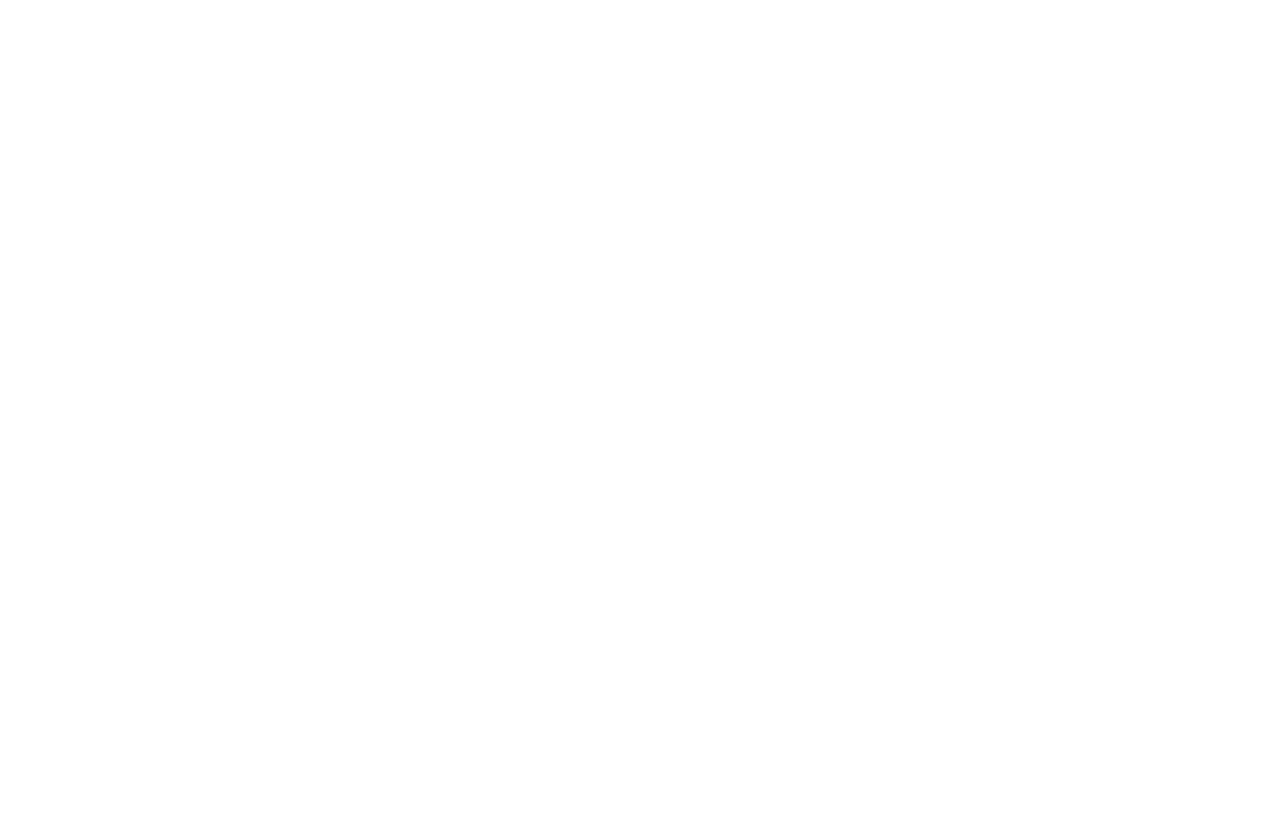
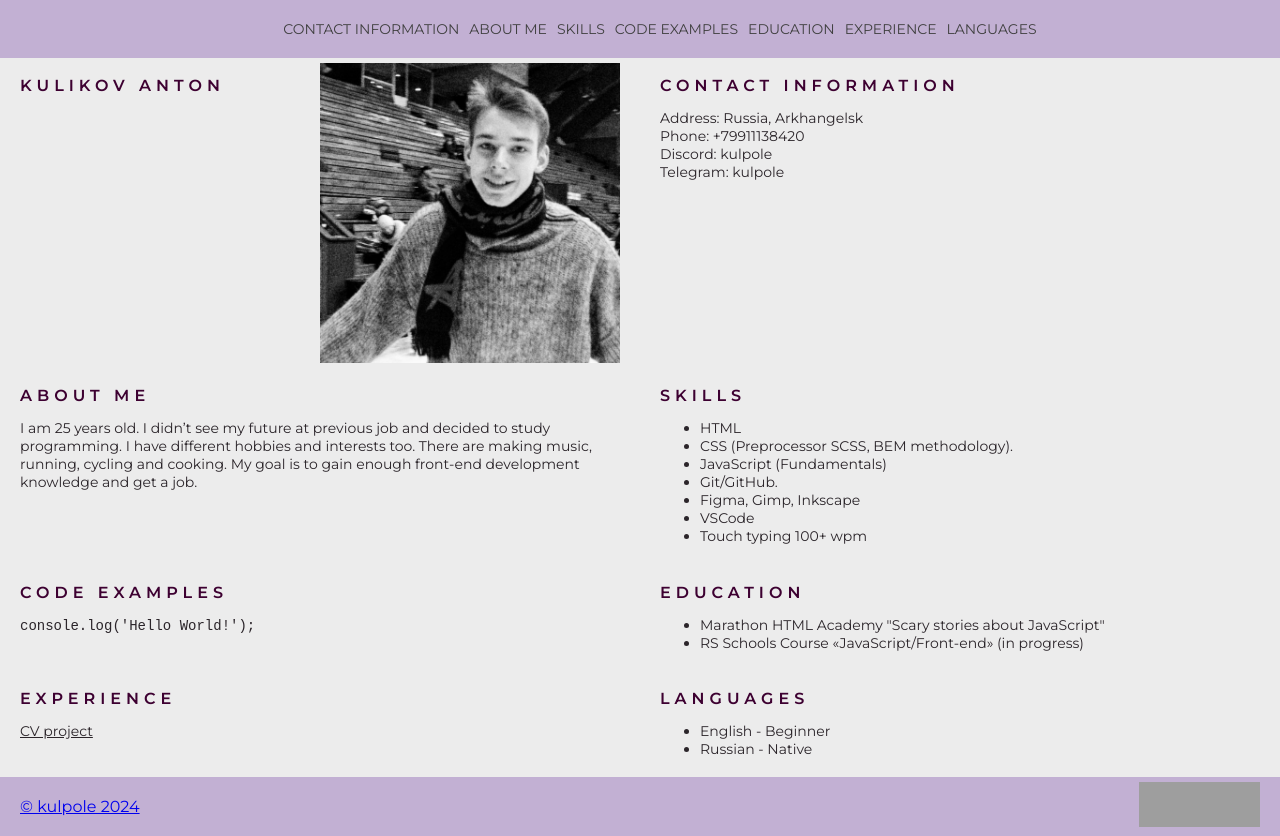
Before and after one commit to kulpole/rsschool-cv, a plain HTML site: page index.html in a window 1280 px wide. Before the commit the page ends 800 px from the top, so only its background shows below. Drawn offline with Linux system fonts and the light colour scheme; grey boxes are pictures that could not be loaded.

Commit message:
feat: add favicon image and layout

```diff
--- a/index.html
+++ b/index.html
@@ -1,8 +1,109 @@
 <!DOCTYPE html>
 <html lang="en">
+
 <head>
     <meta charset="UTF-8">
-    <title>Document</title>
+    <title>CV</title>
+    <link rel="stylesheet" href="style.css">
+    <link rel="icon" href="assets/img/favicon.ico">
+    <link rel="preconnect" href="https://fonts.googleapis.com">
+    <link rel="preconnect" href="https://fonts.gstatic.com" crossorigin>
+    <link
+        href="https://fonts.googleapis.com/css2?family=Montserrat:ital,wght@0,100..900;1,100..900&family=Roboto:ital,wght@0,100;0,300;0,400;0,500;0,700;0,900;1,100;1,300;1,400;1,500;1,700;1,900&display=swap"
+        rel="stylesheet">
 </head>
-<body></body>
+
+<body>
+    <header>
+        <div class="container">
+            <nav class="nav">
+                <ul class="nav_list">
+                    <li class="nav-item"><a href="#Contacts" class="nav-link">Contact Information</a></li>
+                    <li class="nav-item"><a href="#Summary" class="nav-link">About me</a></li>
+                    <li class="nav-item"><a href="#Skills" class="nav-link">Skills</a></li>
+                    <li class="nav-item"><a href="#Code" class="nav-link">Code examples</a></li>
+                    <li class="nav-item"><a href="#Education" class="nav-link">Education</a></li>
+                    <li class="nav-item"><a href="#Experience" class="nav-link">Experience</a></li>
+                    <li class="nav-item"><a href="#Languages" class="nav-link">Languages</a></li>
+                </ul>
+            </nav>
+        </div>
+    </header>
+    <main>
+        <div class="container main-container">
+            <section class="section profile-section" id="profile">
+                <h1 class="section-title">Kulikov Anton</h1>
+                <img class="section-content photo" src="assets/img/photo.jpg" alt="my photo">
+            </section>
+
+            <section class="section" id="Contacts">
+                <h2 class="section-title">Contact Information</h2>
+                <p class="section-content">Address: Russia, Arkhangelsk<br>
+                    Phone: +79911138420<br>
+                    Discord: kulpole<br>
+                    Telegram: kulpole</p>
+            </section>
+            <section class="section" id="Summary">
+                <h2 class="section-title">About me</h2>
+                <p class="section-content">I am 25 years old. I didn’t see my future at previous job and decided to
+                    study programming. I have
+                    different
+                    hobbies and interests too. There are making music, running, cycling and cooking. My goal is to gain
+                    enough
+                    front-end development knowledge and get a job.
+                </p>
+            </section>
+            <section class="section" id="Skills">
+                <h2 class="section-title">Skills</h2>
+                <ul class="section-content">
+                    <li>HTML</li>
+                    <li>CSS (Preprocessor SCSS, BEM methodology).</li>
+                    <li>JavaScript (Fundamentals)</li>
+                    <li>Git/GitHub.</li>
+                    <li>Figma, Gimp, Inkscape</li>
+                    <li>VSCode</li>
+                    <li>Touch typing 100+ wpm</li>
+                </ul>
+            </section>
+            <section class="section" id="Code">
+                <h2 class="section-title">Code examples</h2>
+                <p class="section-content">
+                    <code>
+                        console.log('Hello World!');
+                    </code>
+                </p>
+            </section>
+            <section class="section" id="Education">
+                <h2 class="section-title">Education</h2>
+                <ul class="section-content">
+                    <li>Marathon HTML Academy "Scary stories about JavaScript"</li>
+                    <li>RS Schools Course «JavaScript/Front-end» (in progress)</li>
+                </ul>
+            </section>
+            <section class="section" id="Experience">
+                <h2 class="section-title">Experience</h2>
+                <a class="section-content" href="https://kulpole.github.io/rsschool-cv/">CV project</a>
+            </section>
+            <section class="section" id="Languages">
+                <h2 class="section-title">Languages</h2>
+                <ul class="section-content">
+                    <li>English - Beginner</li>
+                    <li>Russian - Native</li>
+                </ul>
+            </section>
+        </div>
+    </main>
+    <footer>
+        <div class="container footer-container">
+            <a class="footer-content" href="https://github.com/kulpole">© kulpole 2024</a>
+
+            <a class="footer-content" href="https://rs.school/courses/javascript-ru">
+                <img class="rss"
+                    src="https://raw.githubusercontent.com/rolling-scopes-school/tasks/25280abf1815aaf58ff04a69c0f82393d5f54ef0/tasks/cv/rs-school-logo.svg"
+                    alt="school logo">
+            </a>
+        </div>
+    </footer>
+</body>
+
 </html>
--- a/style.css
+++ b/style.css
@@ -0,0 +1,108 @@
+html {
+    scroll-behavior: smooth;
+}
+
+* {
+    box-sizing: border-box;
+}
+
+body {
+    display: flex;
+    flex-direction: column;
+    justify-content: space-between;
+    min-height: 100vh;
+    margin: 0;
+    padding: 0;
+    font-family: "Montserrat", sans-serif;
+    background-color: rgb(236, 236, 236);
+}
+
+header {
+    background-color: rgb(194, 176, 211);
+}
+
+.container {
+    max-width: 1440px;
+    margin: 0 auto;
+}
+
+.main-container {
+    display: flex;
+    flex-wrap: wrap;
+}
+
+.section {
+    padding: 5px 20px;
+    width: 50%;
+}
+
+.section-title {
+    font-size: 16px;
+    font-weight: 600;
+    text-transform: uppercase;
+    letter-spacing: 5px;
+    color: #3d0031;
+}
+
+.section-content {
+    font-size: 14px;
+    font-weight: 400;
+    color: #2b252a;
+}
+
+.profile-section{
+    display: flex;
+    align-items: flex-start;
+    justify-content: space-between;
+}
+
+.photo {
+    width: 50%;
+}
+
+.nav_list {
+    display: flex;
+    justify-content: center;
+    list-style: none;
+    text-transform: uppercase;
+    font-size: 14px;
+    font-weight: 400;
+    color: #3d0031;
+}
+
+.nav-link {
+    padding: 0 5px;
+    line-height: 30px;
+    color: rgb(64, 64, 64);
+    text-decoration: none;
+    transition: color 0.5s;
+}
+
+.nav-link:hover {
+    color: rgb(0, 0, 0);
+}
+
+footer {
+    background-color: rgb(194, 176, 211);
+}
+
+.footer-container{
+    display: flex;
+    justify-content: space-between;
+    align-items: center;
+}
+
+.footer-content{
+    padding: 5px 20px;
+}
+
+.rss{
+    width: 121px;
+    height: 45px;
+}
+
+@media (max-width: 768px) {
+    .section {
+        width: 100%;
+    }
+}
```
Also changed, not shown: assets/img/favicon.ico (added).
